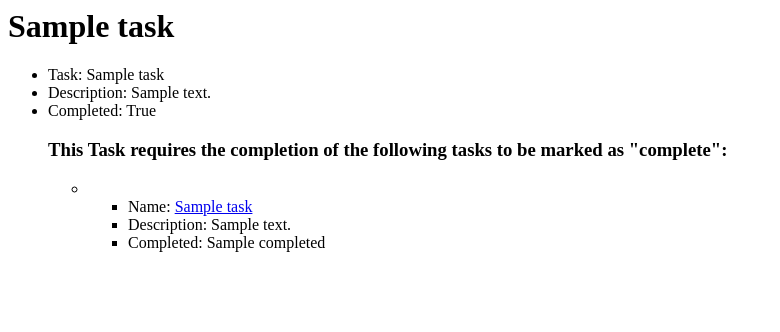
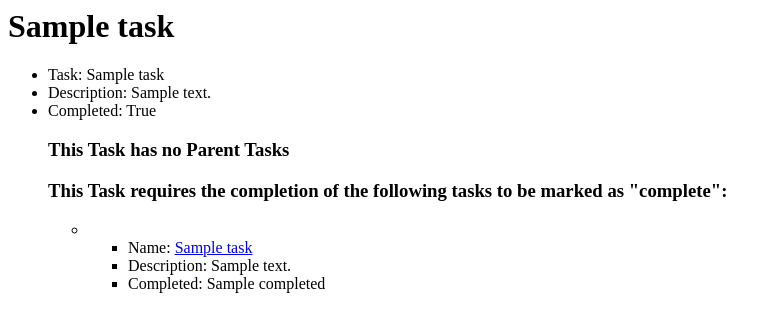
Before and after one commit to pote/Tamarindo, a Django app: template tamarindo/task/templates/detail.html in a window 1280 px wide. Shown: the top 332 px of the page, without its empty margins (0-780 px from the left). Run offline with Django 3.2, Linux system fonts and the light colour scheme; tables that the repository leaves empty hold one stand-in row (values such as "Sample post"); the template is opened without the code that fills it: values that come from a table or form of the project are taken from there, most other values are stand-ins (such as "Sample title", 1, 10 or a date in 2020); parts of the project's set-up code (start-up, migrations or seed data) failed here and were passed over.

Commit message:
Added parent being shown in detail view

```diff
--- a/tamarindo/task/models.py
+++ b/tamarindo/task/models.py
@@ -3,9 +3,10 @@ from django.db import models
 class Task (models.Model):
     name = models.CharField(max_length=256)
     description = models.TextField()
+    #started_date = models.DateTimeField()
+    parent = models.ForeignKey('self', blank=True, null=True, related_name='child_set')
     completed = models.BooleanField()
-    parent = models.ForeignKey('self', blank=True, null=True, related_name='child_set')
-
+    #completed_date = models.DateTimeField()
 
     def __unicode__(self):
         return self.name
--- a/tamarindo/task/templates/detail.html
+++ b/tamarindo/task/templates/detail.html
@@ -7,6 +7,21 @@
 	<li>Task: {{main_task.name}} </li>
 	<li>Description: {{main_task.description}}</li>
 	<li>Completed: {{main_task.completed}} </li>
+
+	{% if main_task.parent %}
+	<h3>Parent Task:</h3>
+    	<ul>
+			<li>
+        		<ul>
+					<li>Parent Name: <a href="/task/{{ main_task.parent.id }}/">{{ main_task.parent.name }}</a></li>
+					<li>Description: {{ main_task.parent.description}}</li>
+					<li>Completed: {{main_task.parent.completed}}</li>
+				</ul>
+			</li>
+    	</ul>
+	{% else %}
+		<h3>This Task has no Parent Tasks</h3>
+	{% endif %}
 
 	{% if child_tasks %}
 	<h3>This Task requires the completion of the following tasks to be marked as "complete":</h3>
@@ -22,6 +37,6 @@
 	    	{% endfor %}
 	    </ul>
 	{% else %}
-	    <p>This Task has no dependencies.</p>
+	    <h3>This Task has no dependencies.</h3>
 	{% endif %}
 </ul>
```
